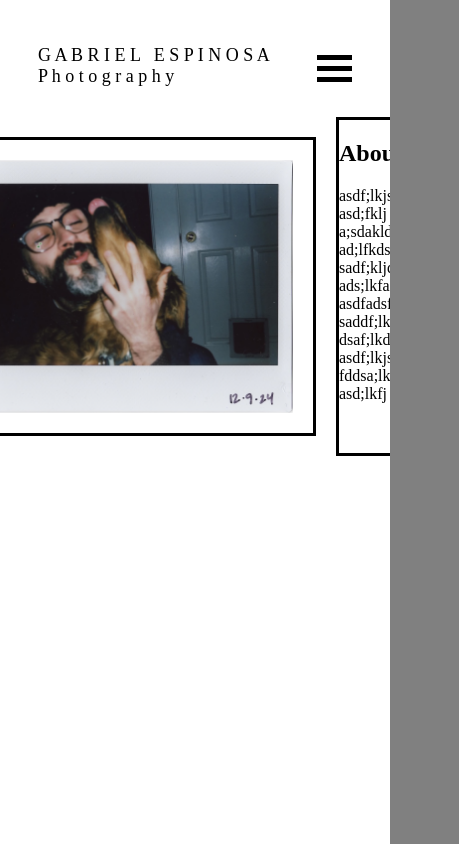
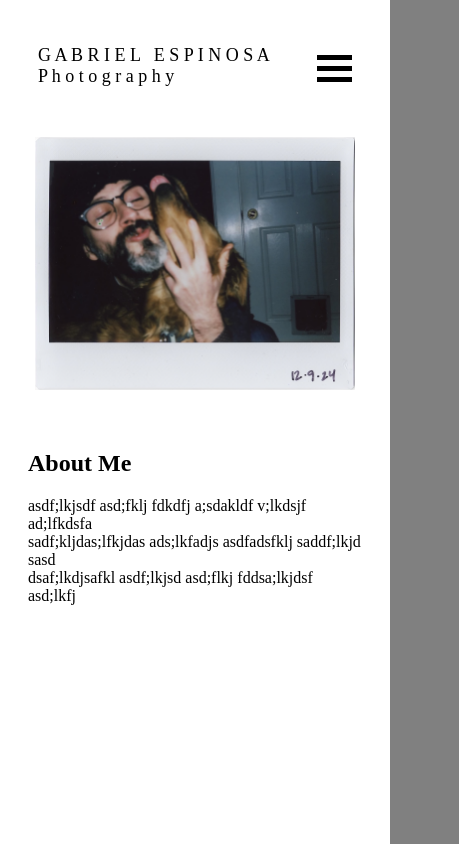
Before and after one commit to GEEspinosa/GEEspinosa-photo-portfolio, a React (Create React App) app: page /about in a window 390 px wide. Shown: the whole page, 459 px wide, since content can reach past the window. Built offline with nearby package versions, Linux system fonts and the light colour scheme; the HTML template or start-up script is replaced by a standard one.

Commit message:
added media query to landing page to help remove growing padding while scaling down images

```diff
--- a/src/assets/image-data.js
+++ b/src/assets/image-data.js
@@ -33,6 +33,7 @@ import seanCostume from './images/sean_costume.png';
 import seanGuitar from './images/sean_guitar.jpg';
 import swimBuddies from './images/swim_buddies.png';
 import tessaBeach from './images/tessa_beach.jpg';
+import tessaFlowers from './images/tessa_flowers.png';
 import yaquinaHeadLighthouse from './images/yaquina_head_lighthouse.png';
 import zoranPatSwim from './images/zoran_pat_swim.png';
 import zoranPolaroid from './images/zoran_polaroid.jpg';
@@ -178,6 +179,10 @@ const imageData = [
         text: 'Alex Tasting Cherry Blossoms',
     },
     {
+        image: tessaFlowers,
+        text: 'Alex Tasting Cherry Blossoms',
+    },
+    {
         image: yaquinaHeadLighthouse,
         text: 'Alex Tasting Cherry Blossoms',
     },
--- a/src/components/pages/about.js
+++ b/src/components/pages/about.js
@@ -3,21 +3,28 @@ import styled from "styled-components";
 import selfInstaxBryan from '../../assets/images/gabi_instax_bryan2.png'
 
 const AboutContainer = styled.div`
+
   display: flex;
-  justify-content: center;
+  align-items: flex-start;
+  justify-content: space-evenly;
+  flex-direction: row;
+  flex-wrap: wrap;
+  height: 100%;
+  width: 100%;
+
 
 `;
 
 const BioText = styled.div`
-  border: solid;
+  padding: 20px;
+
 `;
 
 
 const Selfie = styled.img`
   max-height: 30vh;
   padding: 20px;
-  margin: 20px;
-  border: solid;
+
 `;
 
 
--- a/src/components/pages/landing.js
+++ b/src/components/pages/landing.js
@@ -3,13 +3,12 @@ import styled from "styled-components";
 import imageData from "../../assets/image-data";
 
 const Gallery = styled.div`
-  ul {
+box-sizing: border-box;
+
+ul {
     display: flex;
-    overflow-x: hidden;
-
     margin-right: 38px;
     flex-wrap: wrap;
-
     justify-content: center;
     list-style: none;
   }
@@ -17,9 +16,15 @@ const Gallery = styled.div`
   li {
     height: 55vh;
     margin: 14px;
+
+    @media (max-width: 1140px) {
+      height: 100%;
+      margin: 14px;
+    }
   }
 
   img {
+    width: 100%;
     max-height: 100%;
     min-width: 100%;
     object-fit: cover;
```
